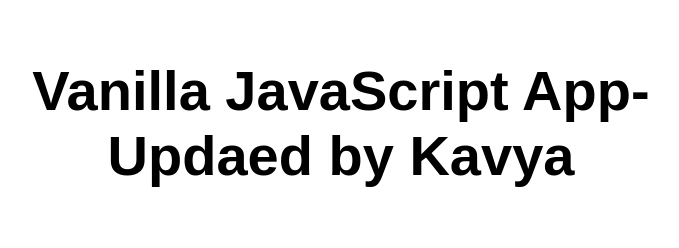
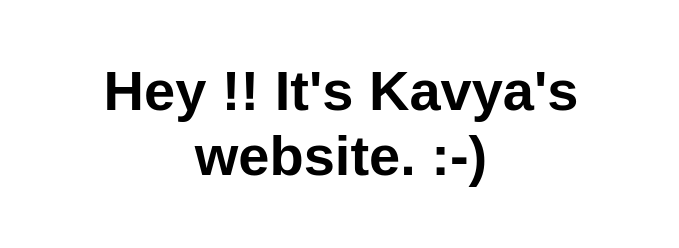
Before and after one commit to avintechno/staticwebapp, a website: page src/index.html in a window 1280 px wide. Shown: the whole page, without its empty margins (299-978 px from the left). Drawn offline with Linux system fonts and the light colour scheme.

Commit message:
updated-2

```diff
--- a/src/index.html
+++ b/src/index.html
@@ -10,7 +10,7 @@
 
 <body>
   <main>
-    <h1>Vanilla JavaScript App-Updaed by Kavya</h1>
+    <h1>Hey !! It's Kavya's website. :-)</h1>
   </main>
 </body>
 
```
